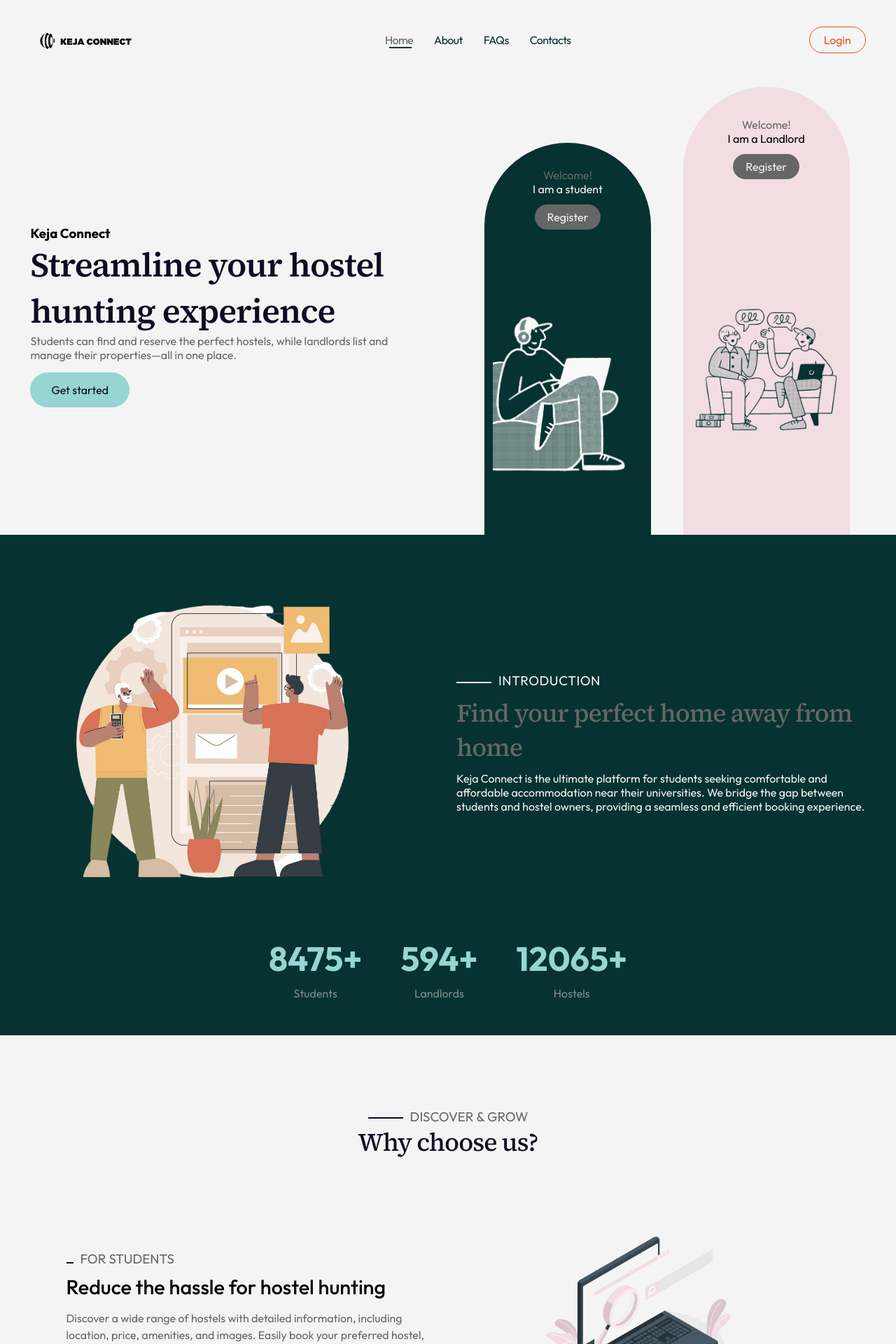
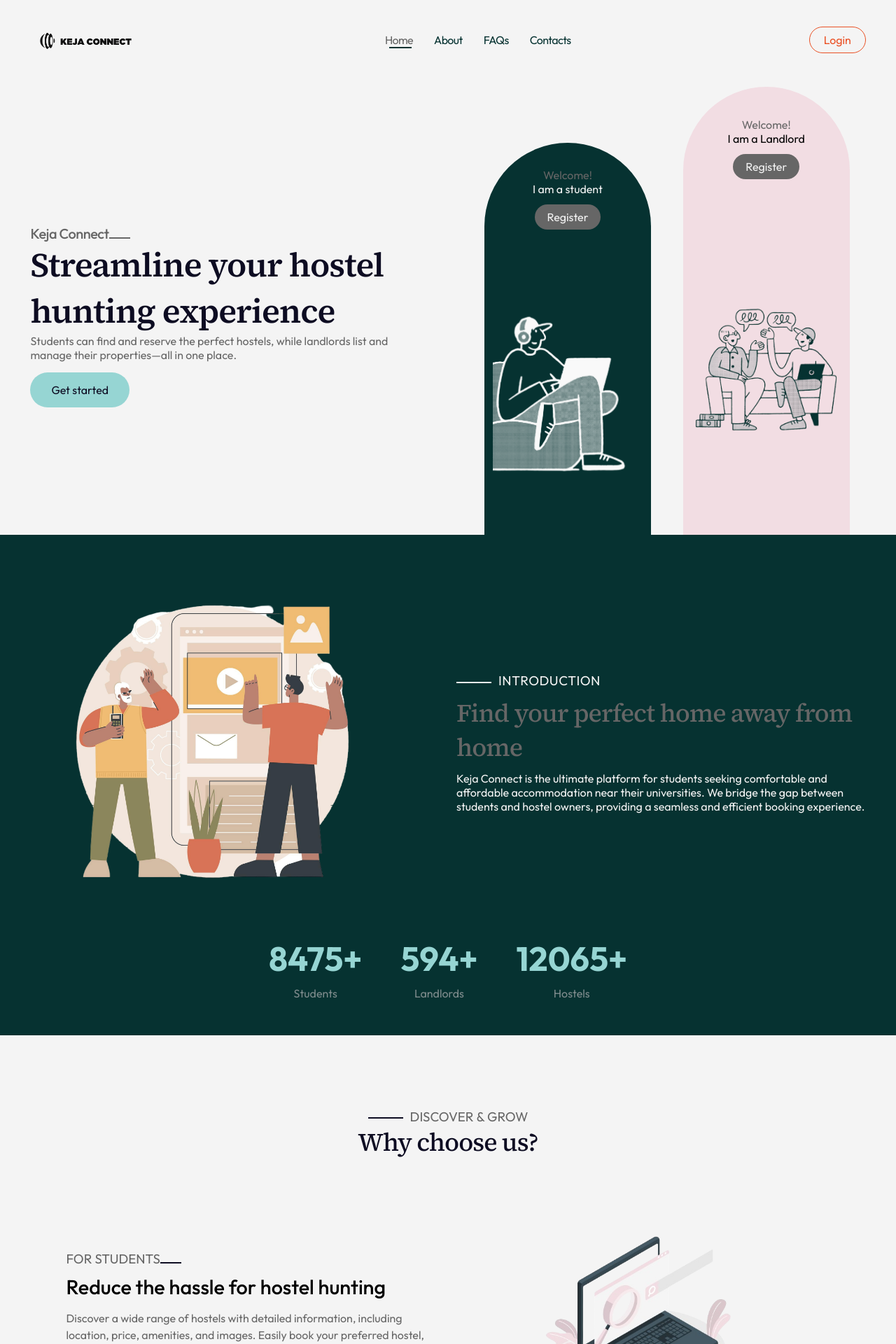
Before and after one commit to mwendwamark/Keja-connect-Frontend, a React (Vite) app: page / in a window 1280 px wide. Shown: the top 1920 px of the page at 70% size. Built offline with nearby package versions, Linux system fonts and the light colour scheme.

Commit message:
add scroll reveal to components

```diff
--- a/package.json
+++ b/package.json
@@ -19,6 +19,7 @@
     "react-icons": "^5.3.0",
     "react-router-dom": "^6.26.1",
     "react-toastify": "^10.0.5",
+    "scrollreveal": "^4.0.9",
     "swiper": "^11.1.12"
   },
   "devDependencies": {
--- a/src/Landlords/Pages/GetStarted/GetStarted.jsx
+++ b/src/Landlords/Pages/GetStarted/GetStarted.jsx
@@ -1,10 +1,41 @@
-import React from "react";
+import React, { useEffect } from "react";
 import LandlordNavbar from "../../LandlordNavbar/LandlordNavbar";
 import { NavLink } from "react-router-dom";
 import { BsArrowRightShort } from "react-icons/bs";
 import "./GetStarted.css";
+import ScrollReveal from "scrollreveal";
 
 const GetStarted = () => {
+  useEffect(() => {
+    const sr = ScrollReveal({
+      reset: false,
+      distance: "50px",
+      duration: 1000,
+      delay: 200,
+      easing: "ease-in-out",
+    });
+
+    sr.reveal(".get-started-top", {
+      origin: "top",
+      duration: 1200,
+    });
+
+    const contentContainers = document.querySelectorAll(".content-container");
+    contentContainers.forEach((container, index) => {
+      sr.reveal(container, {
+        origin: index % 2 === 0 ? "left" : "right",
+        duration: 2000,
+        delay: index * 200,
+      });
+    });
+
+    sr.reveal(".get-started-bottom", {
+      origin: "bottom",
+      duration: 1200,
+      delay: 300,
+    });
+  }, []);
+
   return (
     <>
       <LandlordNavbar />
--- a/src/Pages/HomePage/HomePage.css
+++ b/src/Pages/HomePage/HomePage.css
@@ -20,18 +20,25 @@
     padding: 5px;
 }
 
-.hero-title h2 {
+.hero-title h3 {
     font-weight: 500;
-    font-family: var(--h1-ff);
+    font-family: var(--text-ff);
     letter-spacing: -0.5px;
-    font-size: var(--h2-fs);
-    background: linear-gradient(90deg, var(--green-color), var(--light-green));
-    -webkit-background-clip: text;
-    -webkit-text-fill-color: transparent;
+    font-size: 20px;
     background-clip: text;
-    color: transparent;
+    color: var(--faint-text-color);
     display: inline-block;
     margin-bottom: -10px;
+}
+
+.hero-title h3::after {
+    content: "";
+    display: inline-block;
+    width: 30px;
+    height: 2px;
+    background-color: var(--faint-text-color);
+    margin-right: 10px;
+    vertical-align:baseline;
 }
 
 
@@ -341,11 +348,11 @@
     color: var(--faint-text-color);
 }
 
-.why-choose-us-student-contents h3::before,
-.why-choose-us-landlord-contents h3::before {
+.why-choose-us-student-contents h3::after,
+.why-choose-us-landlord-contents h3::after {
     content: "";
     display: inline-block;
-    width: 10px;
+    width: 30px;
     height: 2px;
     background-color: var(--text-color);
     margin-right: 10px;
@@ -381,8 +388,6 @@
     .hero-image-landlord,
     .hero-image-student {
         width: 43%;
-
-
     }
 }
 
--- a/src/Pages/HomePage/HomePage.jsx
+++ b/src/Pages/HomePage/HomePage.jsx
@@ -1,4 +1,4 @@
-import React from "react";
+import React, { useEffect } from "react";
 import { NavLink } from "react-router-dom";
 import "./HomePage.css";
 import Testimonials from "../../assets/Testimonial/Testimonials";
@@ -8,7 +8,26 @@ import introImg from "../../assets/Home-intro-img.png";
 import chooseUs1 from "../../assets/choose1.png";
 import chooseUs2 from "../../assets/choose2.png";
 import Navbar from "../../Components/Navbar/Navbar";
+import ScrollReveal from "scrollreveal";
 const HomePage = () => {
+  useEffect(() => {
+    const sr = ScrollReveal({
+      reset: false,
+      distance: "60px",
+      duration: 2500,
+      delay: 400,
+    });
+
+    // Apply reveal effect to each section with specific settings
+    sr.reveal(".hero-title", { origin: "left" });
+    sr.reveal(".hero-images", { origin: "right", delay: 500 });
+    sr.reveal(".intro-image", { origin: "left", delay: 300 });
+    sr.reveal(".intro-contents", { origin: "right", delay: 500 });
+    sr.reveal(".data-item", { interval: 200, origin: "bottom", delay: 600 });
+    sr.reveal(".why-choose-us-students", { origin: "left", delay: 400 });
+    sr.reveal(".why-choose-us-landlords", { origin: "right", delay: 400 });
+    sr.reveal(".testimonial-section", { origin: "bottom", delay: 300 });
+  }, []);;
   return (
     <>
       <Navbar />
--- a/src/Pages/RoleSelection/RoleSelection.jsx
+++ b/src/Pages/RoleSelection/RoleSelection.jsx
@@ -31,7 +31,7 @@ const RoleSelection = () => {
       <div className="role-selection-page container">
         <h3>What brings you here?</h3>
         <h2 className="h2-heading">
-          Join Keja Connect today by creating an account
+          Join Jamii Hostels today by creating an account
         </h2>
         <div className="role-selection-container">
           <div
```
Also changed, not shown: 1 other file (tests, documents, lock files or other folders).
